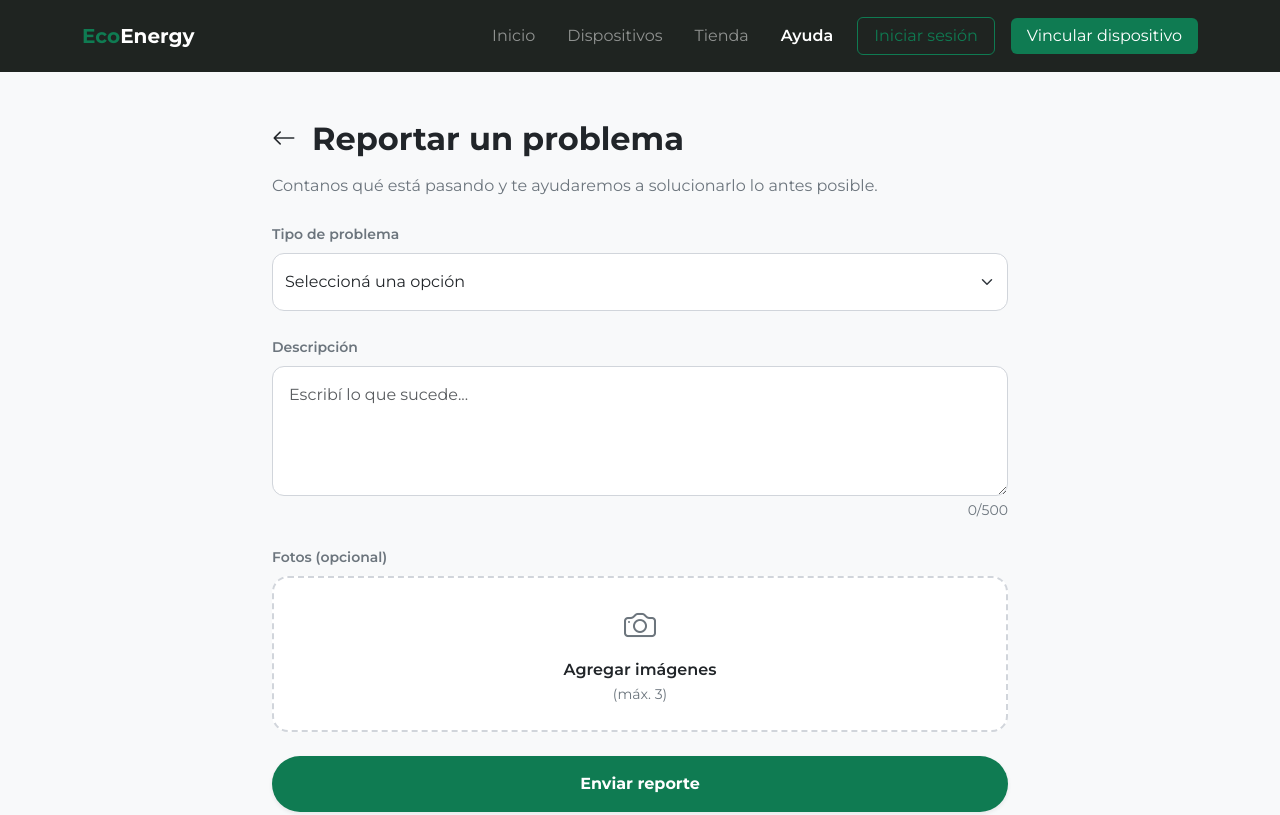
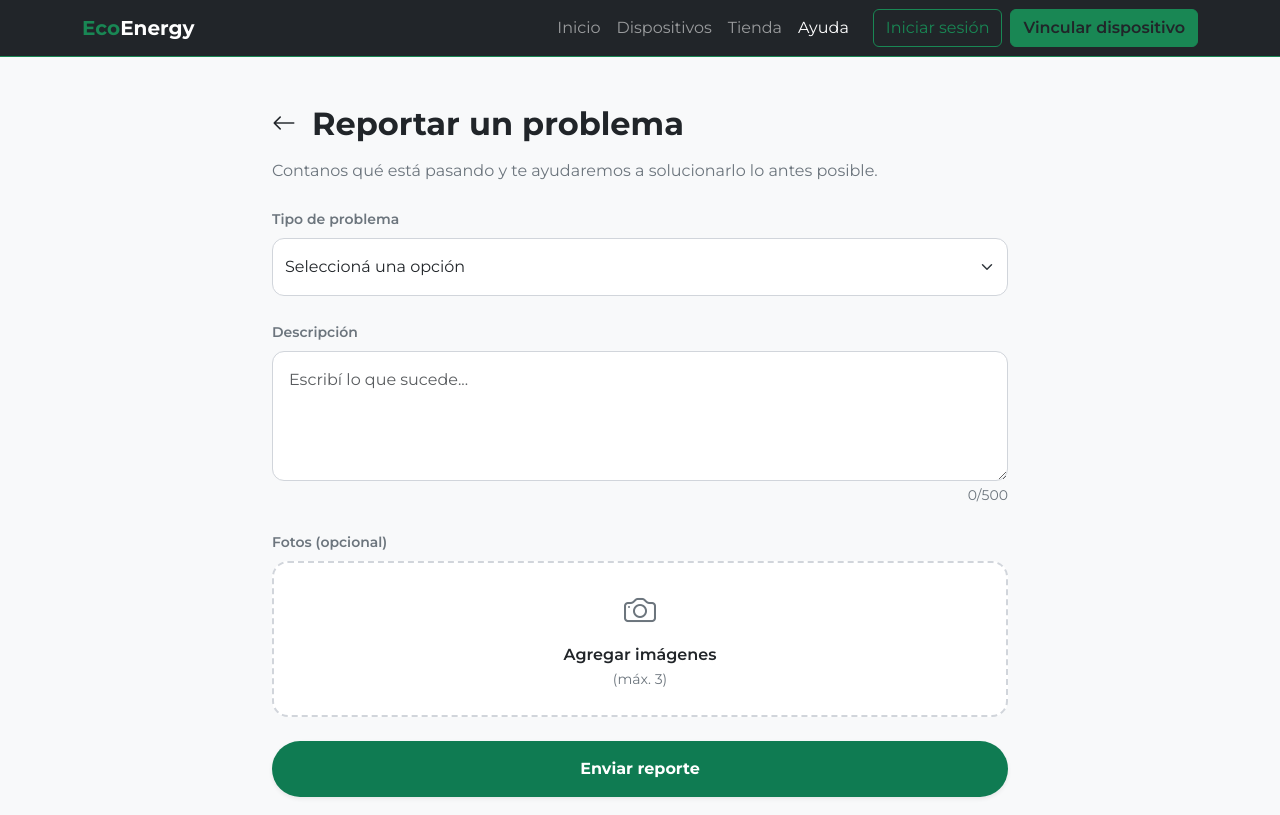
Before and after one commit to Ec0Energy/EcoEnergy, a plain HTML site: page pages/reporteproblema.html in a window 1280 px wide. Shown: the top 815 px of the page. Drawn offline with nearby package versions, Linux system fonts and the light colour scheme.

Commit message:
Cambio la navbar y el footer de reportar problema

```diff
--- a/pages/reporteproblema.html
+++ b/pages/reporteproblema.html
@@ -10,7 +10,6 @@
     <link rel="stylesheet" href="../styles.css">
     <style>
         body { background-color: #F8F9FA; font-family: 'Montserrat', sans-serif; color: #212529; }
-        .navbar-custom { background-color: #1F2421; }
         .custom-card { background-color: #FFFFFF; border: 1px solid #E5E7EB; border-radius: 1rem; }
         .form-control, .form-select { background-color: #FFFFFF; border: 1px solid #D1D5DB; color: #212529; border-radius: 0.75rem; }
         .form-control:focus, .form-select:focus { background-color: #FFFFFF; border-color: #0F7B52; color: #212529; box-shadow: none; }
@@ -20,26 +19,28 @@
         .btn-green:hover { background-color: #0B5D3E; color: #FFFFFF; }
         .btn-outline-green { border: 1px solid #0F7B52; color: #0F7B52; }
         .btn-outline-green:hover { background-color: #0F7B52; color: #FFFFFF; }
-        .text-green { color: #0F7B52; }
     </style>
 </head>
 <body>
 
-    <nav class="navbar navbar-expand-lg navbar-dark navbar-custom py-3">
+    <nav class="navbar navbar-expand-lg navbar-dark bg-dark border-bottom border-success">
         <div class="container">
-            <a class="navbar-brand fw-bold" href="../index.html"><span class="text-green">Eco</span>Energy</a>
-            <button class="navbar-toggler" type="button" data-bs-toggle="collapse" data-bs-target="#navbarNav">
+            <a class="navbar-brand fw-bold" href="../index.html"><span class="text-success">Eco</span>Energy</a>
+            <button class="navbar-toggler" type="button" data-bs-toggle="collapse" data-bs-target="#navbarEcoEnergy"
+                aria-controls="navbarEcoEnergy" aria-expanded="false" aria-label="Abrir menú">
                 <span class="navbar-toggler-icon"></span>
             </button>
-            <div class="collapse navbar-collapse justify-content-end" id="navbarNav">
-                <ul class="navbar-nav align-items-center gap-3">
-                    <li class="nav-item"><a class="nav-link text-white-50" href="../index.html">Inicio</a></li>
-                    <li class="nav-item"><a class="nav-link text-white-50" href="misDispositivos.html">Dispositivos</a></li>
-                    <li class="nav-item"><a class="nav-link text-white-50" href="tienda.html">Tienda</a></li>
-                    <li class="nav-item"><a class="nav-link text-white fw-semibold" href="ayuda.html">Ayuda</a></li>
-                    <li class="nav-item"><a class="btn btn-outline-green px-3" href="iniciarSesion.html">Iniciar sesión</a></li>
-                    <li class="nav-item"><a class="btn btn-green px-3" href="vincularDispositivo.html">Vincular dispositivo</a></li>
+            <div class="collapse navbar-collapse" id="navbarEcoEnergy">
+                <ul class="navbar-nav ms-auto mb-2 mb-lg-0">
+                    <li class="nav-item"><a class="nav-link" href="../index.html">Inicio</a></li>
+                    <li class="nav-item"><a class="nav-link" href="misDispositivos.html">Dispositivos</a></li>
+                    <li class="nav-item"><a class="nav-link" href="tienda.html">Tienda</a></li>
+                    <li class="nav-item"><a class="nav-link active" href="ayuda.html">Ayuda</a></li>
                 </ul>
+                <div class="d-flex flex-wrap gap-2 ms-lg-3">
+                    <a href="iniciarSesion.html" class="btn btn-outline-success">Iniciar sesión</a>
+                    <a href="vincularDispositivo.html" class="btn btn-success text-dark fw-semibold">Vincular dispositivo</a>
+                </div>
             </div>
         </div>
     </nav>
```
